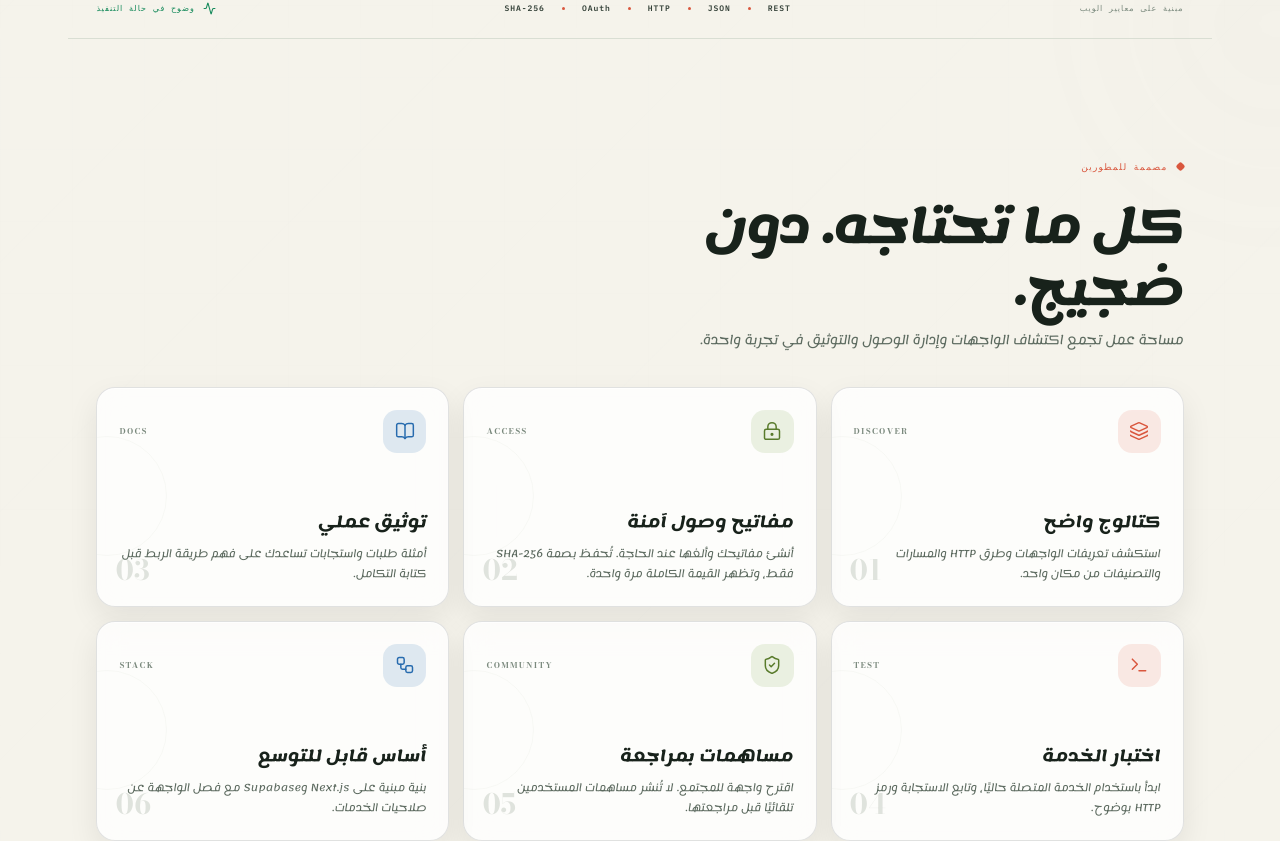
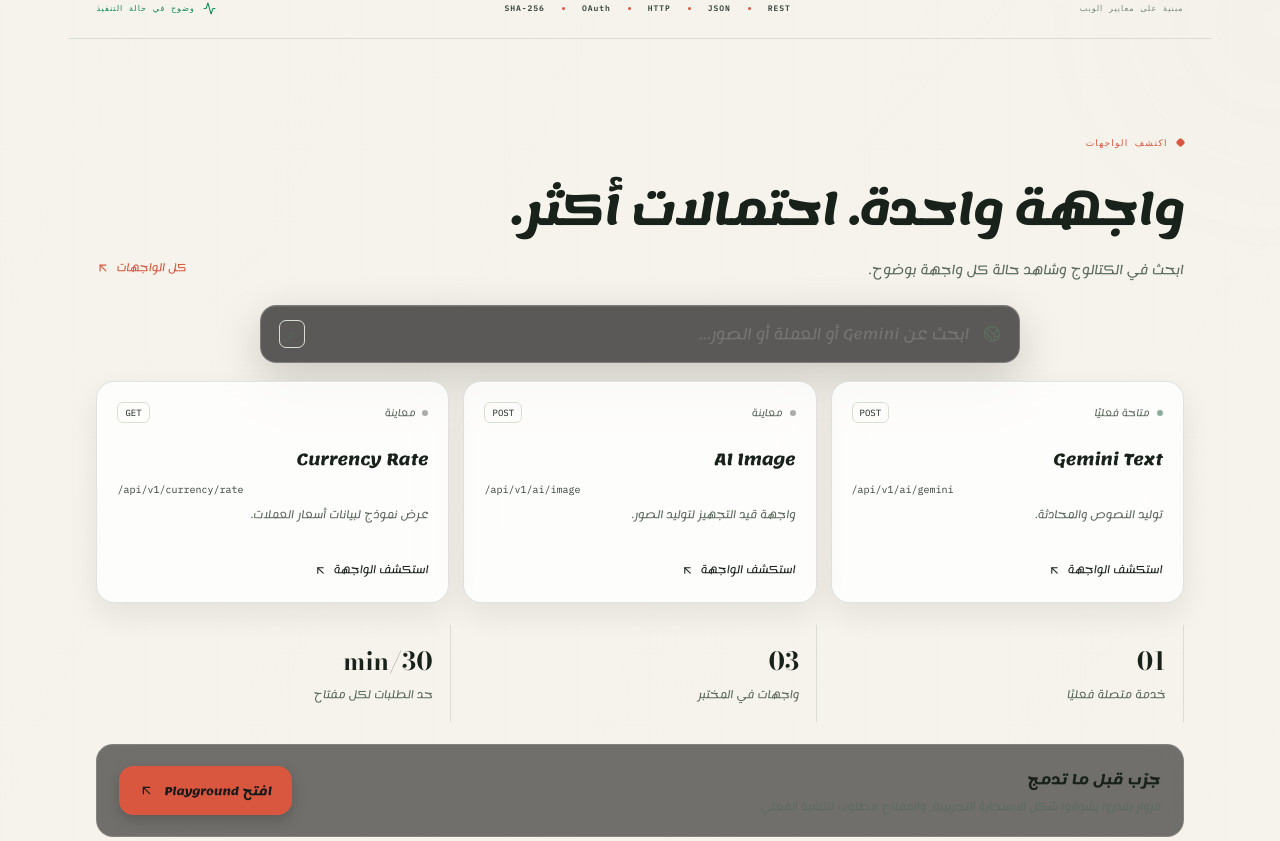
Before and after one commit to T7-T7/Bmg-Apis, a Next.js app: page / in a window 1280 px wide. Shown: the part 859-1700 px from the top of the page. Built offline with nearby package versions, Linux system fonts and the light colour scheme.

Commit message:
Add homepage API discovery and pricing sections

```diff
--- a/components/landing-page.tsx
+++ b/components/landing-page.tsx
@@ -156,6 +156,18 @@ export default function LandingPage() {
 
       <section className="trust-strip"><span>{ar ? "مبنية على معايير الويب" : "BUILT ON WEB STANDARDS"}</span><div><b>REST</b><i /><b>JSON</b><i /><b>HTTP</b><i /><b>OAuth</b><i /><b>SHA-256</b></div><span className="trust-right"><Activity size={13} />{ar ? "وضوح في حالة التنفيذ" : "HONEST IMPLEMENTATION STATUS"}</span></section>
 
+      <motion.section className="landing-catalog-section" id="catalog" variants={reveal} initial="hidden" whileInView="visible" viewport={{ once: true, amount: .12 }}>
+        <div className="landing-catalog-heading"><div><span className="section-kicker"><span />{ar ? "اكتشف الواجهات" : "DISCOVER APIS"}</span><h2>{ar ? "واجهة واحدة. احتمالات أكثر." : "One gateway. More possibilities."}</h2><p>{ar ? "ابحث في الكتالوج وشاهد حالة كل واجهة بوضوح." : "Search the catalog and see which endpoints are actually available."}</p></div><Link href="/apis" className="text-link">{ar ? "كل الواجهات" : "Full catalog"} <ArrowUpLeft size={14}/></Link></div>
+        <label className="landing-catalog-search"><Globe2 size={18}/><input value={catalogQuery} onChange={event => setCatalogQuery(event.target.value)} placeholder={ar ? "ابحث عن Gemini أو العملة أو الصور..." : "Search Gemini, currency, image..."} /><kbd>⌕</kbd></label>
+        <div className="landing-catalog-grid">{[
+          {name:"Gemini Text",method:"POST",path:"/api/v1/ai/gemini",state:ar?"متاحة فعليًا":"LIVE",live:true,desc:ar?"توليد النصوص والمحادثة.":"Text generation and chat."},
+          {name:"AI Image",method:"POST",path:"/api/v1/ai/image",state:ar?"معاينة":"PREVIEW",live:false,desc:ar?"واجهة قيد التجهيز لتوليد الصور.":"Image generation endpoint preview."},
+          {name:"Currency Rate",method:"GET",path:"/api/v1/currency/rate",state:ar?"معاينة":"PREVIEW",live:false,desc:ar?"عرض نموذج لبيانات أسعار العملات.":"Currency rates response preview."}
+        ].filter(item => (item.name+" "+item.path+" "+item.desc).toLowerCase().includes(catalogQuery.toLowerCase())).map(item => <article className="landing-api-card glass-panel" key={item.path}><div className="landing-api-card-top"><span className={item.live?"landing-api-live":"landing-api-preview"}><i/>{item.state}</span><span className="landing-api-method">{item.method}</span></div><h3>{item.name}</h3><code dir="ltr">{item.path}</code><p>{item.desc}</p><Link href={item.live?"/playground":"/apis"}>{ar?"استكشف الواجهة":"Explore endpoint"} <ArrowUpLeft size={13}/></Link></article>)}</div>
+        <div className="landing-stats"><div><strong>01</strong><span>{ar?"خدمة متصلة فعليًا":"Connected API"}</span></div><div><strong>03</strong><span>{ar?"واجهات في المختبر":"Playground endpoints"}</span></div><div><strong>30/min</strong><span>{ar?"حد الطلبات لكل مفتاح":"Requests per key"}</span></div></div>
+        <div className="landing-playground-cta"><div><strong>{ar?"جرّب قبل ما تدمج":"Test before you integrate"}</strong><p>{ar?"الزوار يقدروا يشوفوا شكل الاستجابة التجريبية، والمفتاح مطلوب للتنفيذ الفعلي.":"Guests can inspect mock responses; a valid key is required for live requests."}</p></div><Link href="/playground" className="hero-button hero-button-primary">{ar?"افتح Playground":"Open Playground"} <ArrowUpLeft size={15}/></Link></div>
+      </motion.section>
+
       <motion.section className="features-section" id="features" variants={reveal} initial="hidden" whileInView="visible" viewport={{ once: true, amount: .12 }}>
         <div className="section-intro"><span className="section-kicker"><span />{t.featuresEyebrow}</span><h2>{t.featuresTitle}</h2><p>{t.featuresIntro}</p></div>
         <div className="feature-grid">{t.features.map((feature, index) => { const Icon = feature.icon; return <motion.article className={"feature-card feature-card-" + (index + 1) + " glass-panel"} key={feature.tag} whileHover={{ y: -6, transition: { duration: .22 } }}><div className="feature-card-top"><span className={"feature-icon feature-icon-" + (index + 1)}><Icon size={20} strokeWidth={1.8} /></span><span className="feature-tag">{feature.tag}</span></div><div className="feature-card-copy"><h3>{feature.title}</h3><p>{feature.desc}</p></div><span className="feature-card-index">0{index + 1}</span><span className="feature-card-orb" /></motion.article>; })}</div>
@@ -164,6 +176,11 @@ export default function LandingPage() {
       <motion.section className="flow-section" variants={reveal} initial="hidden" whileInView="visible" viewport={{ once: true, amount: .15 }}>
         <div className="flow-heading"><span className="section-kicker"><span />{t.flowEyebrow}</span><h2>{t.flowTitle}</h2></div>
         <div className="flow-steps">{t.flow.map(([number, title, desc], index) => <motion.article className="flow-step" key={number} whileHover={{ y: -4 }}><span className="flow-number">{number}</span><div className="flow-step-icon">{index === 0 ? <Globe2 size={19} /> : index === 1 ? <KeyRound size={19} /> : <Code2 size={19} />}</div><h3>{title}</h3><p>{desc}</p>{index !== 2 && <span className="flow-connector"><ArrowRight size={15} /></span>}</motion.article>)}</div>
+      </motion.section>
+
+      <motion.section className="landing-pricing-section" id="pricing" variants={reveal} initial="hidden" whileInView="visible" viewport={{ once: true, amount: .12 }}>
+        <div className="landing-catalog-heading"><div><span className="section-kicker"><span />{ar ? "خطط مرنة" : "SIMPLE PLANS"}</span><h2>{ar ? "ابدأ مجانًا، وتوسّع وقت ما تحتاج." : "Start free. Scale when ready."}</h2><p>{ar ? "الخطط المدفوعة قيد الإعداد، ولن يتم تحصيل أي رسوم الآن." : "Paid plans are being prepared. No payments are active yet."}</p></div><Link href="/pricing" className="text-link">{ar ? "تفاصيل الباقات" : "Pricing details"} <ArrowUpLeft size={14}/></Link></div>
+        <div className="landing-mini-pricing"><article className="glass-panel"><span>FREE</span><strong>{ar ? "مجاني" : "Free"}</strong><p>{ar ? "للتجربة والتعلّم" : "For learning and testing"}</p><Link href="/signup">{ar ? "ابدأ الآن" : "Get started"}</Link></article><article className="glass-panel featured"><span>PRO · {ar ? "قريبًا" : "SOON"}</span><strong>Pro</strong><p>{ar ? "حدود أعلى وأدوات للمشاريع" : "Higher limits and project tools"}</p><Link href="/pricing">{ar ? "اعرف المزيد" : "Learn more"}</Link></article><article className="glass-panel"><span>BUSINESS</span><strong>{ar ? "للشركات" : "Business"}</strong><p>{ar ? "خيارات مخصصة للفرق" : "Custom team options"}</p><Link href="/pricing">{ar ? "تفاصيل الباقة" : "Plan details"}</Link></article></div>
       </motion.section>
 
       <motion.section className="faq-section" id="faq" variants={reveal} initial="hidden" whileInView="visible" viewport={{ once: true, amount: .12 }}>
```
